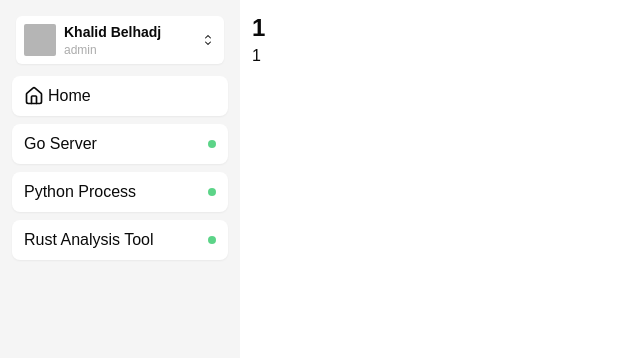
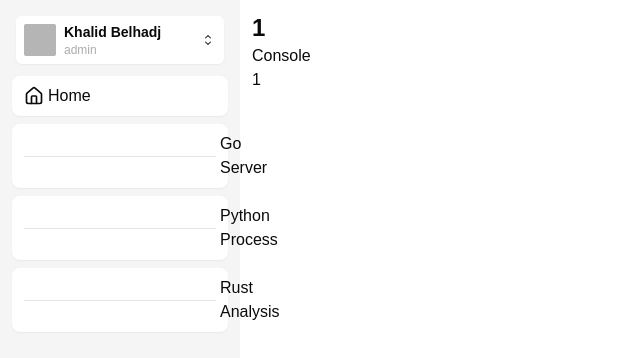
Before and after one commit to kshxtij/DurHack24, a Next.js app in the folder client/: page /service/1 in a window 1280 px wide. Shown: the top 358 px of the page, without its empty margins (0-640 px from the left). Built offline with nearby package versions, Linux system fonts and the light colour scheme.

Commit message:
Create Service Type; Sidebar navigates to service route

```diff
--- a/client/app/layout.tsx
+++ b/client/app/layout.tsx
@@ -5,6 +5,8 @@ import Link from "next/link";
 import { House } from "lucide-react";
 import Providers from "@/components/providers";
 import User from "@/components/user";
+import { Separator } from "@/components/ui/separator";
+import { Service } from "@/lib/service";
 
 const geistSans = localFont({
   src: "./fonts/GeistVF.woff",
@@ -44,7 +46,20 @@ export default function RootLayout({
 }
 
 function Sidebar() {
-  const nodes = ["Go Server", "Python Process", "Rust Analysis Tool"];
+  const services: Service[] = [
+    {
+      id: "1",
+      name: "Go Server",
+    },
+    {
+      id: "2",
+      name: "Python Process",
+    },
+    {
+      id: "3",
+      name: "Rust Analysis"
+    }
+  ]
   return (
     <div className="h-full w-60 bg-muted p-3 flex flex-col gap-2">
       <User />
@@ -55,13 +70,14 @@ function Sidebar() {
         <House size={20} />
         Home
       </Link>
-      {nodes.map((node) => (
+      {services.map((service) => (
         <Link
-          key={node}
-          href={`/service/${node.toLowerCase().replace(" ", "-")}`}
+          key={service.id}
+          href={`/service/${service.id}`}
           className="flex items-center gap-1 rounded-lg bg-background py-2 px-3 shadow-sm"
         >
-          {node}
+      <Separator />
+          {service.name}
           <div className="ml-auto w-2 h-2 rounded-full animate-pulse bg-green-500"></div>
         </Link>
       ))}
--- a/client/app/service/[id]/page.tsx
+++ b/client/app/service/[id]/page.tsx
@@ -1,9 +1,12 @@
+import Console from "@/components/console";
+
 export default function ServicePage({ params }: { params: { id: string } }) {
   const id = params.id;
 
   return (
     <div>
       <h1 className="text-2xl font-bold">{id}</h1>
+      <Console />
       {id}
     </div>
   );
--- /dev/null
+++ b/client/components/console.tsx
@@ -0,0 +1,8 @@
+export default function Console() {
+
+    return (
+        <div>
+            <h1>Console</h1>
+        </div>
+    )
+};
--- /dev/null
+++ b/client/lib/service.ts
@@ -0,0 +1,4 @@
+export type Service = {
+    id: string;
+    name: string;
+}
```
